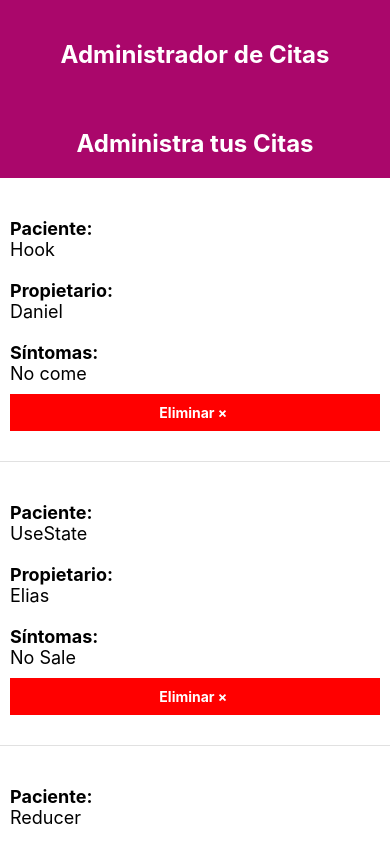
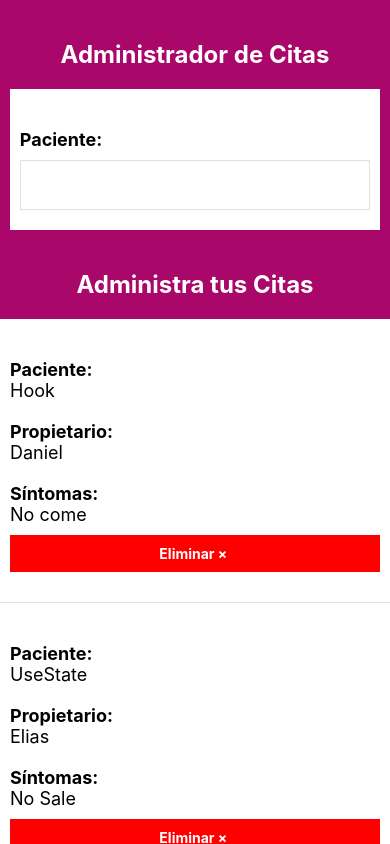
Before and after one commit to DanielGeek/react_native_proyectos, a React Native app in the folder citas/: screen / in a window 390 px wide. Built offline with nearby package versions, Linux system fonts and the light colour scheme.

Commit message:
35. Creando un Formulario para Nuevos Pacientes

```diff
--- a/citas/App.js
+++ b/citas/App.js
@@ -7,6 +7,7 @@
   View,
 } from 'react-native';
 import { Cita } from './componentes/Cita';
+import { Formulario } from './componentes/Formulario';
 
 const App = () => {
 
@@ -28,6 +29,9 @@
     <>
       <View style={styles.contenedor}>
         <Text style={styles.titulo}>Administrador de Citas</Text>
+
+        <Formulario />
+
         <Text style={styles.titulo}>{citas.length > 0 ? 'Administra tus Citas' : 'No hay citas, agrega una'}</Text>
 
         <FlatList
--- /dev/null
+++ b/citas/componentes/Formulario.js
@@ -0,0 +1,39 @@
+/* eslint-disable prettier/prettier */
+import React from 'react';
+import { StyleSheet, Text, TextInput, View } from 'react-native';
+
+export const Formulario = () => {
+    return (
+        <>
+            <View style={styles.formulario}>
+                <View>
+                    <Text style={styles.label}>Paciente:</Text>
+                    <TextInput
+                        style={styles.input}
+                    />
+                </View>
+            </View>
+        </>
+    );
+};
+
+const styles = StyleSheet.create({
+    formulario: {
+        backgroundColor: '#FFF',
+        paddingVertical: 20,
+        paddingHorizontal: 10,
+        marginHorizontal: '2.5%',
+    },
+    label: {
+        fontWeight: 'bold',
+        fontSize: 18,
+        marginTop: 20,
+    },
+    input: {
+        marginTop: 10,
+        height: 50,
+        borderColor: '#e1e1e1',
+        borderWidth: 1,
+        borderStyle: 'solid',
+    },
+});
```
